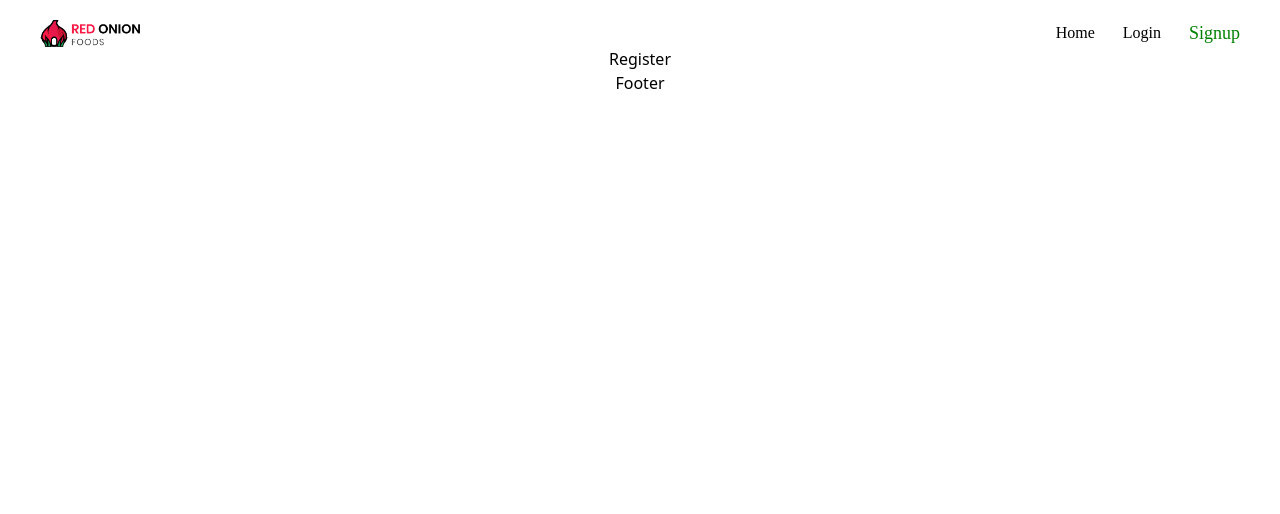
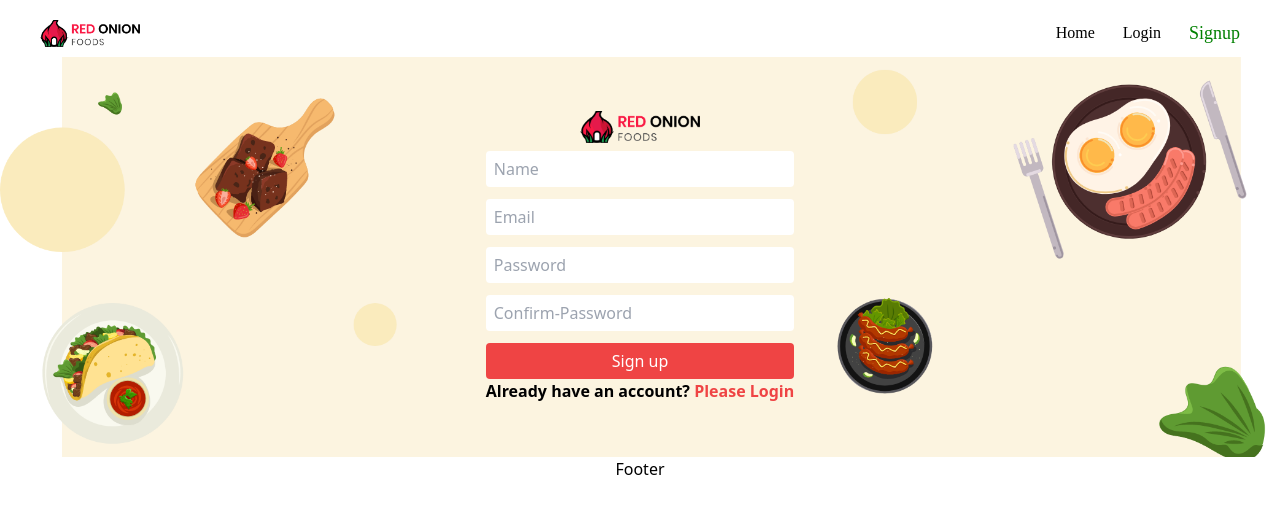
Before and after one commit to T3sultan/e-commerce-red-onion-web, a React (Create React App) app: page /signup in a window 1280 px wide. Shown: the top 514 px of the page. Built offline with nearby package versions, Linux system fonts and the light colour scheme.

Commit message:
login and signup

```diff
--- a/package.json
+++ b/package.json
@@ -10,6 +10,7 @@
     "react": "^18.2.0",
     "react-dom": "^18.2.0",
     "react-firebase-hooks": "5.0.3",
+    "react-icons": "4.4.0",
     "react-router-dom": "6.4.1",
     "react-scripts": "5.0.1",
     "web-vitals": "2.1.4"
--- a/src/App.js
+++ b/src/App.js
@@ -7,9 +7,6 @@ import Signup from "./screens/auth/Signup/Signup";
 import PageNotFound from "./screens/app/Home/PageNotFound/PageNotFound";
 import Header from "./components/Header/Header";
 import Footer from "./components/Footer/Footer";
-import BreakFast from "./screens/app/Home/BreakFast/BreakFast";
-import Lunch from "./screens/app/Home/Lunch/Lunch";
-import Dinner from "./screens/app/Home/Dinner/Dinner";
 
 function App() {
   return (
--- a/src/components/FoodItem.js
+++ b/src/components/FoodItem.js
@@ -1,15 +1,18 @@
 import React from "react";
-import { useParams } from "react-router-dom";
+import { useNavigate } from "react-router-dom";
 
-const FoodItem = ({ image, name, description, price, food }) => {
-  //   console.log(image, name, description, price);
+const FoodItem = ({ image, name, description, price, _id }) => {
+  const navigate = useNavigate();
 
-  //   const handleRoute = () => {
-  //     console.log("checked", serviceId);
-  //   };
+  const navigateDetails = _id => {
+    navigate(`/service/${_id}`);
+  };
 
   return (
-    <div className="bg-white  border-gray-100 transition transform duration-700 hover:shadow-xl hover:scale-105 p-4 rounded-lg relative">
+    <div
+      onClick={() => navigateDetails(_id)}
+      className="bg-white  border-gray-200 transition transform duration-700 hover:shadow-xl hover:scale-105 p-4 rounded-lg relative"
+    >
       <img
         className="w-64 mx-auto transform transition duration-300 hover:scale-105"
         src={image}
--- a/src/components/Header/Header.css
+++ b/src/components/Header/Header.css
@@ -1,12 +1,8 @@
 .header-container {
   justify-content: space-between;
+  position: sticky;
+  top: 0;
 }
 .logo-container {
   cursor: pointer;
 }
-/* .auth-container {
-  border: 1px solid red;
-  background-color: red;
-  border-radius: 15px;
-  color: white;
-} */
--- a/src/components/ServicesCatagory.js
+++ b/src/components/ServicesCatagory.js
@@ -6,7 +6,7 @@ import Skeleton from "./Skeleton";
 
 const ServicesCatagory = () => {
   const [menuTab, setMenuTab] = useState("breakfast");
-  const [loading, setLoading] = useState(false);
+  const [loading] = useState(false);
   const [services, setServices] = useState([]);
 
   useEffect(() => {
@@ -14,6 +14,7 @@ const ServicesCatagory = () => {
       .then(res => res.json())
       .then(data => setServices(data));
   }, []);
+
   const handleMenuTabs = type => {
     setMenuTab(type);
     console.log("break");
--- /dev/null
+++ b/src/hooks/useHooks.js
@@ -0,0 +1,13 @@
+import { useEffect, useState } from "react";
+
+const useHooks = () => {
+  const [services, setServices] = useState([]);
+  useEffect(() => {
+    fetch("http://localhost:3000/service")
+      .then(res => res.json())
+      .then(data => setServices(data));
+  }, [services]);
+  return [services, setServices];
+};
+
+export default useHooks;
--- a/src/screens/app/Home/Choose/Choose.js
+++ b/src/screens/app/Home/Choose/Choose.js
@@ -4,7 +4,16 @@ import "./Choose.css";
 const Choose = () => {
   return (
     <div>
-      <h3>Choose</h3>
+      <div className="text-start ml-10">
+        <h1 className=" font-bold  text-gray-800 text-2xl">
+          Why you choose us
+        </h1>
+        <p className="mt-2  text-sm text-gray-600">
+          Barton waited twenty repair in within we do. An delighted offending{" "}
+          <br />
+          curiosity my is dashwoods at. Boy prosperous increasing surrounded
+        </p>
+      </div>
     </div>
   );
 };
--- a/src/screens/app/Home/Home.js
+++ b/src/screens/app/Home/Home.js
@@ -1,7 +1,6 @@
 import React from "react";
 import Banner from "../../../components/Banner/Banner";
 import ServicesCatagory from "../../../components/ServicesCatagory";
-import Services from "../Services/Services";
 import Choose from "./Choose/Choose";
 import "./Home.css";
 
@@ -10,7 +9,6 @@ const Home = () => {
     <div>
       <Banner></Banner>
       <ServicesCatagory></ServicesCatagory>
-      {/* <Services></Services> */}
       <Choose></Choose>
     </div>
   );
--- a/src/screens/app/ServiceDetails/ServiceDetails.js
+++ b/src/screens/app/ServiceDetails/ServiceDetails.js
@@ -1,10 +1,19 @@
-import React from "react";
-import "./ServiceDetails.css";
+import React, { useEffect, useState } from "react";
+import { useParams } from "react-router-dom";
 
 const ServiceDetails = () => {
+  const { serviceId } = useParams();
+  const [foods] = useState([]);
+  useEffect(() => {
+    // fetch("service.json")
+    //   .then(res => res.json())
+    //   .then(data => setFoods(data));
+  }, []);
+
   return (
     <div>
-      <h3>Service Details</h3>
+      <p>id :{serviceId}</p>
+      <h4>Name: {foods.name}</h4>
     </div>
   );
 };
--- a/src/screens/auth/Login/Login.css
+++ b/src/screens/auth/Login/Login.css
@@ -0,0 +1,9 @@
+/* .form-container {
+  justify-content: center;
+  display: flex;
+} */
+.login-container {
+  /* justify-items: center;
+  align-items: center; */
+  /* margin-top: 50px; */
+}
--- a/src/screens/auth/Login/Login.js
+++ b/src/screens/auth/Login/Login.js
@@ -1,11 +1,92 @@
 import React from "react";
 import "./Login.css";
+import logo from "../../../assets/logo2.png";
+import imageBackground from "../../../assets/bannerbackground.png";
+import { Link } from "react-router-dom";
 
 const Login = () => {
   return (
-    <div>
-      <h3>Login</h3>
+    <div
+      className="grid justify-items-center items-center "
+      style={{
+        backgroundImage: `url(${imageBackground})`,
+        width: "100%",
+        height: "400px",
+        backgroundSize: "cover",
+        backgroundPosition: "center",
+        backgroundRepeat: "no - repeat",
+        marginTop: "10px",
+      }}
+    >
+      {/* <div> */}
+      <div className="grid justify-items-center">
+        <img className="w-2/12" src={logo} alt="" />
+        <form action="">
+          {/* <div>
+            <input
+              className="rounded h-9 mt-2 pl-2 "
+              type="text"
+              name="name"
+              id=""
+              placeholder="Name"
+              required
+            />
+          </div> */}
+          <br />
+          <div className="-mt-3">
+            <input
+              className="rounded h-9 pl-2 w-full border"
+              type="email"
+              name="email"
+              id=""
+              placeholder="Email"
+              required
+            />
+          </div>
+          <br />
+          <div className="-mt-3">
+            <input
+              className="rounded h-9 pl-2 w-full border"
+              type="password"
+              name="password"
+              id=""
+              placeholder="Password"
+              required
+            />{" "}
+          </div>
+          <br />
+          {/* <div className="-mt-3">
+            <input
+              className="rounded h-9 pl-2"
+              type="password"
+              name="confirm-password"
+              id=""
+              placeholder="Confirm-Password"
+              required
+            />{" "}
+          </div> */}
+          <br />
+          <div className="-mt-9">
+            <input
+              className="bg-red-500 rounded h-9 w-full text-white"
+              type="submit"
+              value="Sign in"
+            />
+          </div>
+          <p className=" cursor-pointer font-bold">
+            New to red-onion?
+            <Link
+              to="/signup"
+              className="text-red-500 font-bold text-decoration-none"
+            >
+              {" "}
+              Please Signup
+            </Link>
+          </p>
+        </form>
+      </div>
     </div>
+    // </div>
   );
 };
 
--- a/src/screens/auth/Signup/Signup.js
+++ b/src/screens/auth/Signup/Signup.js
@@ -1,10 +1,98 @@
 import React from "react";
 import "./Signup.css";
+import logo from "../../../assets/logo2.png";
+import imageBackground from "../../../assets/bannerbackground.png";
+import { Link, useNavigate } from "react-router-dom";
+
 const Signup = () => {
+  const navigate = useNavigate();
+  const navigateSignup = () => {
+    navigate("/login");
+  };
+
   return (
-    <div>
-      <h3>Register</h3>
+    <div
+      className="grid justify-items-center items-center "
+      style={{
+        backgroundImage: `url(${imageBackground})`,
+        width: "100%",
+        height: "400px",
+        backgroundSize: "cover",
+        backgroundPosition: "center",
+        backgroundRepeat: "no - repeat",
+        marginTop: "10px",
+      }}
+    >
+      {/* <div> */}
+      <div className="grid justify-items-center">
+        <img className="w-2/12" src={logo} alt="" />
+        <form action="">
+          <div>
+            <input
+              className="rounded h-9 mt-2 pl-2 w-full"
+              type="text"
+              name="name"
+              id=""
+              placeholder="Name"
+              required
+            />
+          </div>
+          <br />
+          <div className="-mt-3">
+            <input
+              className="rounded h-9 pl-2 w-full"
+              type="email"
+              name="email"
+              id=""
+              placeholder="Email"
+              required
+            />
+          </div>
+          <br />
+          <div className="-mt-3">
+            <input
+              className="rounded h-9 pl-2 w-full"
+              type="password"
+              name="password"
+              id=""
+              placeholder="Password"
+              required
+            />{" "}
+          </div>
+          <br />
+          <div className="-mt-3">
+            <input
+              className="rounded h-9 pl-2 w-full"
+              type="password"
+              name="confirm-password"
+              id=""
+              placeholder="Confirm-Password"
+              required
+            />{" "}
+          </div>
+          <br />
+          <div className="-mt-3">
+            <input
+              className="bg-red-500 rounded h-9 w-full text-white"
+              type="submit"
+              value="Sign up"
+            />
+          </div>
+          <p className=" cursor-pointer font-bold">
+            Already have an account?
+            <Link
+              to="/login"
+              className="text-red-500 text-decoration-none font-bold"
+              onClick={navigateSignup}
+            >
+              {" "}
+              Please Login
+            </Link>
+          </p>
+        </form>
+      </div>
     </div>
+    // </div>
   );
 };
 
```
Also changed, not shown: 1 other file (tests, documents, lock files or other folders).
